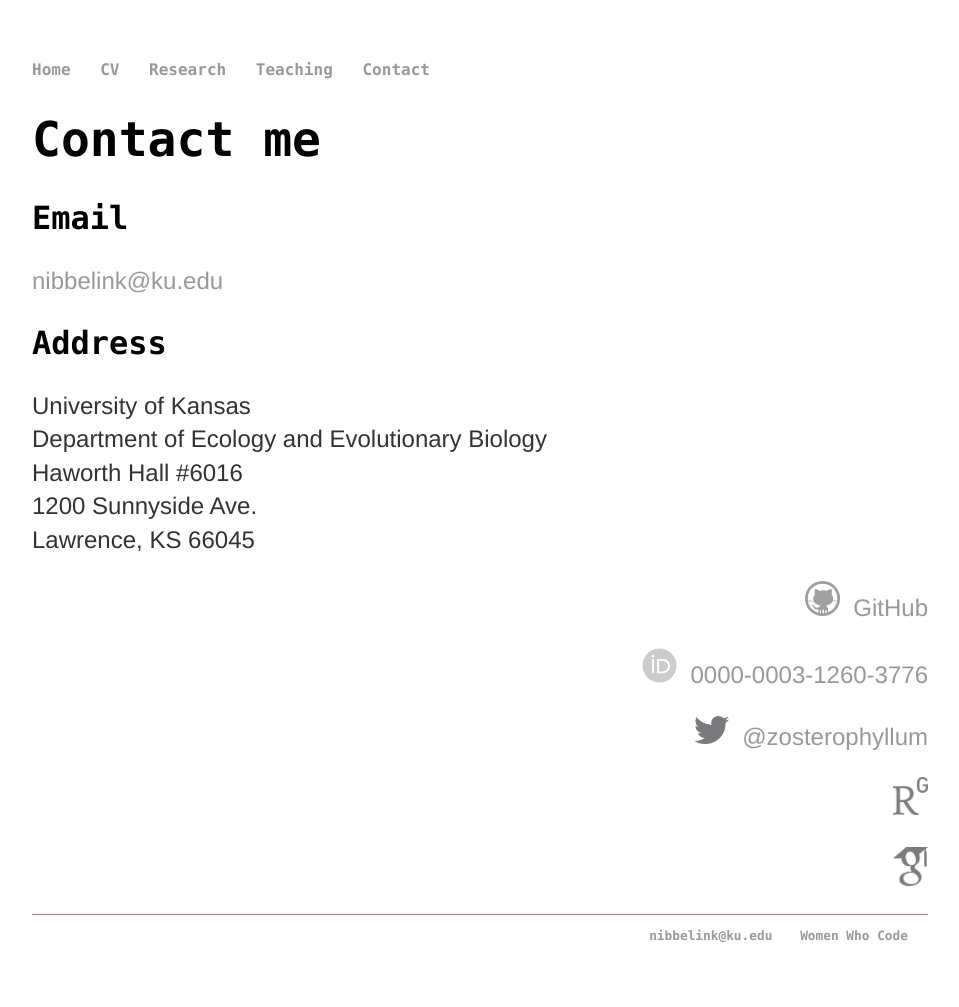
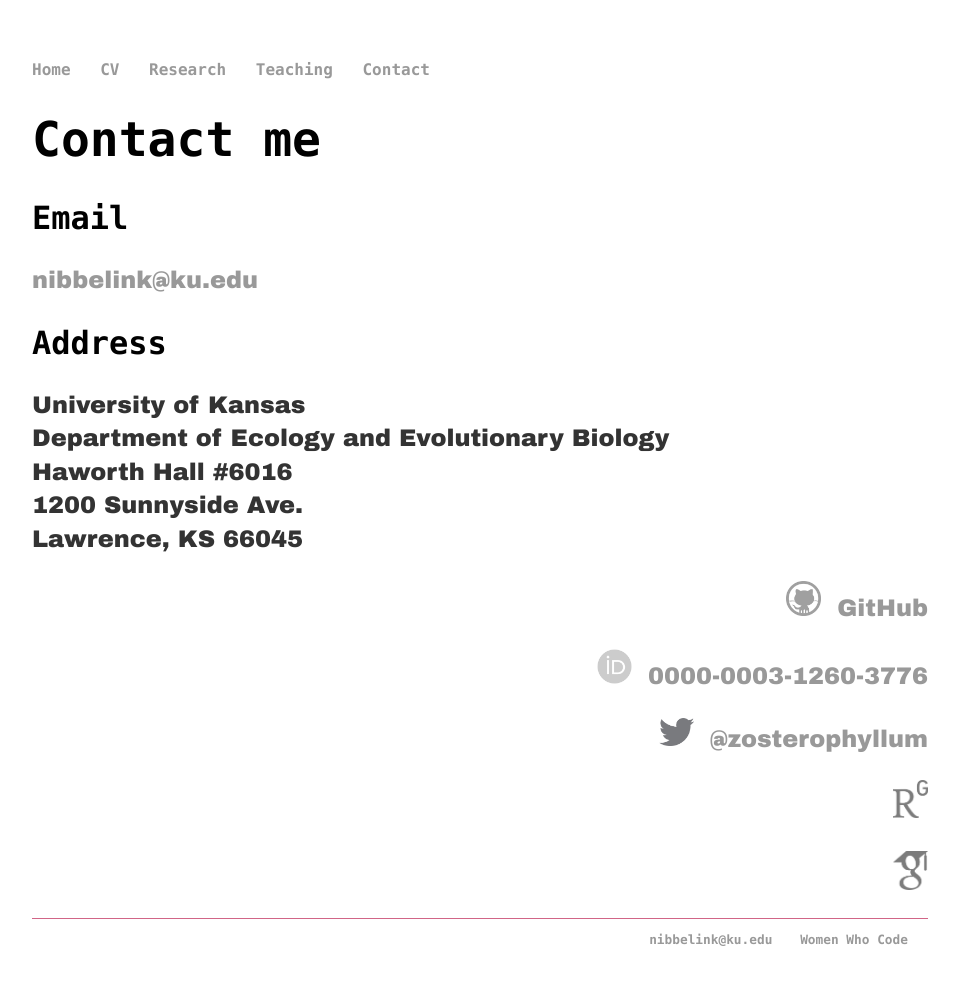
Before and after one commit to megannibbs/megannibbelink.github.io, a Jekyll site: the page built from contact/index.html, in a window 1280 px wide. Shown: the whole page, without its empty margins (160-1119 px from the left). Built offline with Jekyll 4.4.1, drawn with Linux system fonts in a browser that asks for light colours.

Commit message:
Update main.css

```diff
--- a/css/main.css
+++ b/css/main.css
@@ -36,7 +36,7 @@ h3 {
 }
 p {
     font-size: 1.5em;
-    font-family:'Helvetica', 'Arial', 'Sans-Serif';
+    font-family:'Avenir Black', 'Arial Black', sans-serif;
     line-height: 1.4em;
     color: #333;
 }
```
